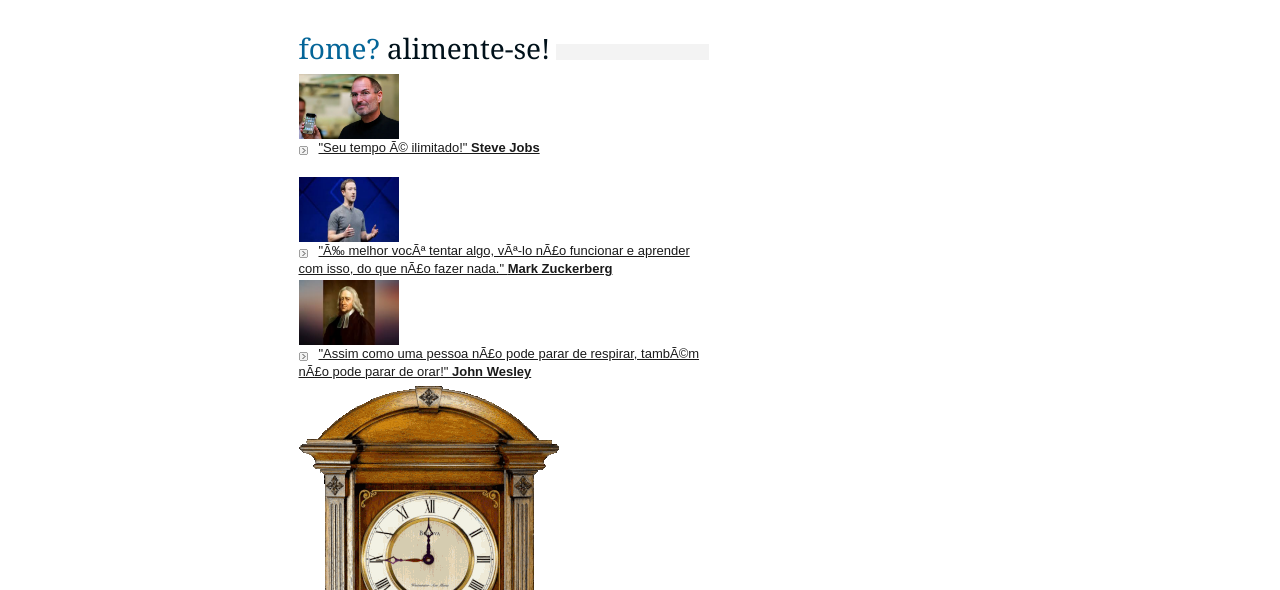
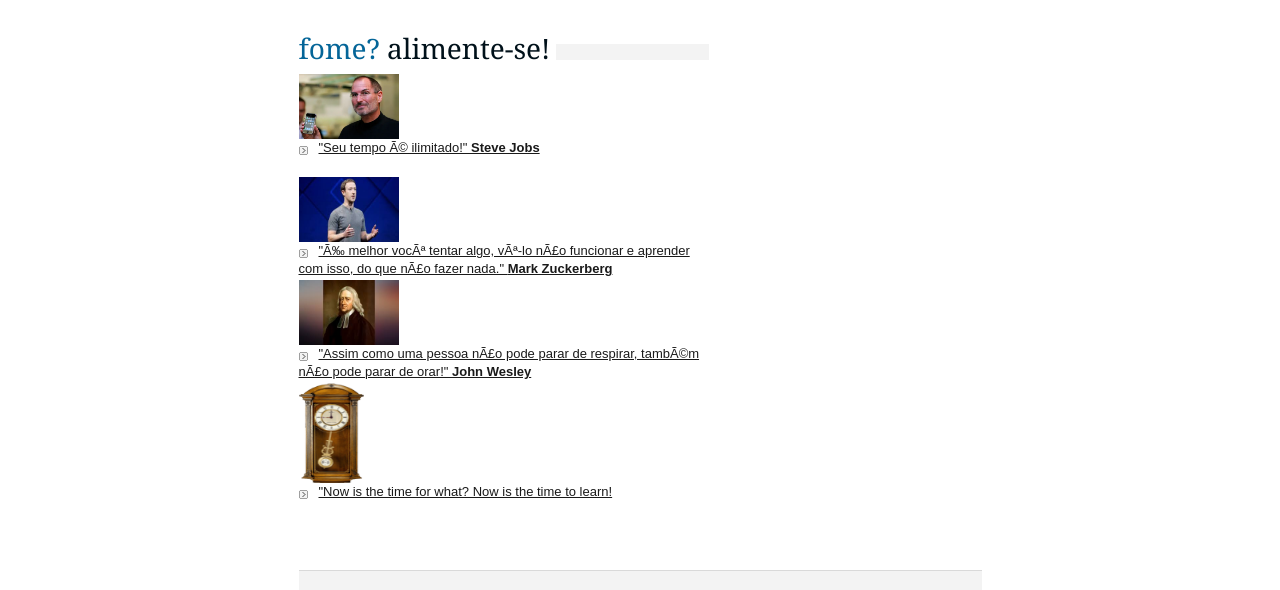
Before and after one commit to leandropensamentocomputacional/AluraPlus, a plain HTML site: page cases.html in a window 1280 px wide. Shown: the part 161-751 px from the top of the page. Drawn offline with Linux system fonts and the light colour scheme.

Commit message:
Update cases.html

```diff
--- a/cases.html
+++ b/cases.html
@@ -43,7 +43,7 @@
         <img src="images/john_wesley.jpg" alt="John Wesley" width="100" height="65">
         <li><a href="#">"Assim como uma pessoa não pode parar de respirar, também não pode parar de orar!" <strong></b>John Wesley</strong></a> </li>
         <br>
-        <img src="images/pendulo.gif" alt="Pêndulo - Relógio"> <!--width="100" height="65"-->
+        <img src="images/pendulo.gif" alt="Pêndulo - Relógio" width="65" height="100">
         <li><a href="#">"Now is the time for what? Now is the time to learn!</a> </li>
         <br>
 
```
